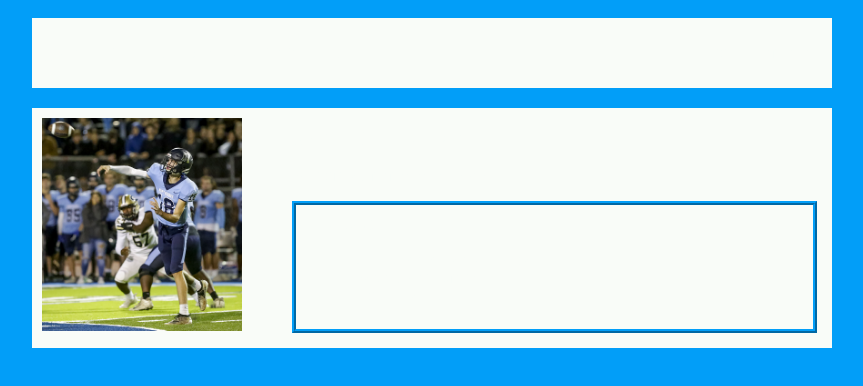
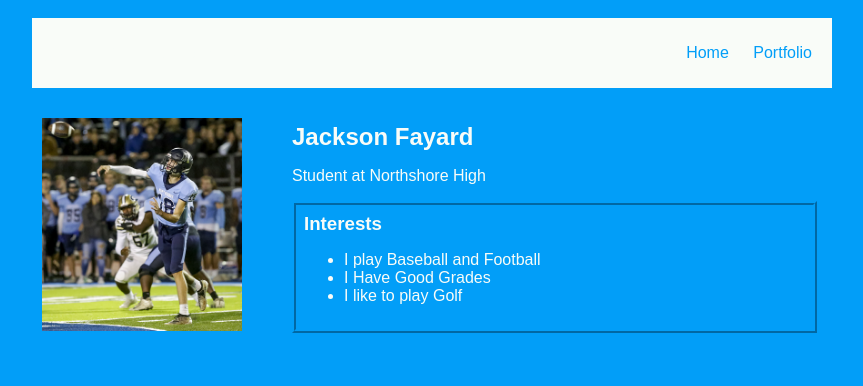
Before and after one commit to johnfayard/johnfayard.github.io, a plain HTML site: page index.html in a window 1280 px wide. Shown: the whole page, without its empty margins (208-1071 px from the left). Drawn offline with Linux system fonts and the light colour scheme.

Commit message:
changed color text

```diff
--- a/index.html
+++ b/index.html
@@ -38,12 +38,12 @@
             }
             a {
                 text-decoration: none;
-                color: rgb(249, 252, 248);
+                color: rgb(2, 158, 248);
             }
 
             /* main container area beneath menu */
             main {
-                background: rgb(249, 252, 248);
+                background: rgb(2, 158, 248);
                 display: flex;
             }
             .sidebar {
```
